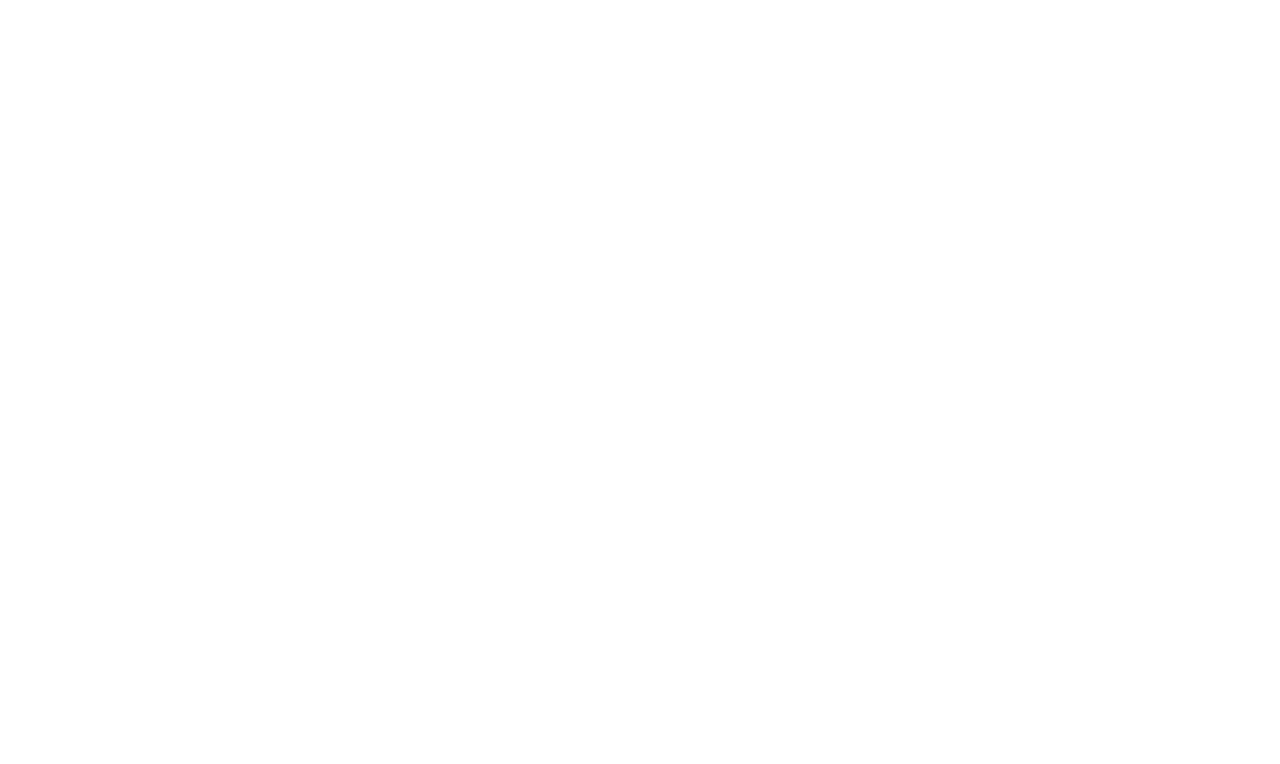
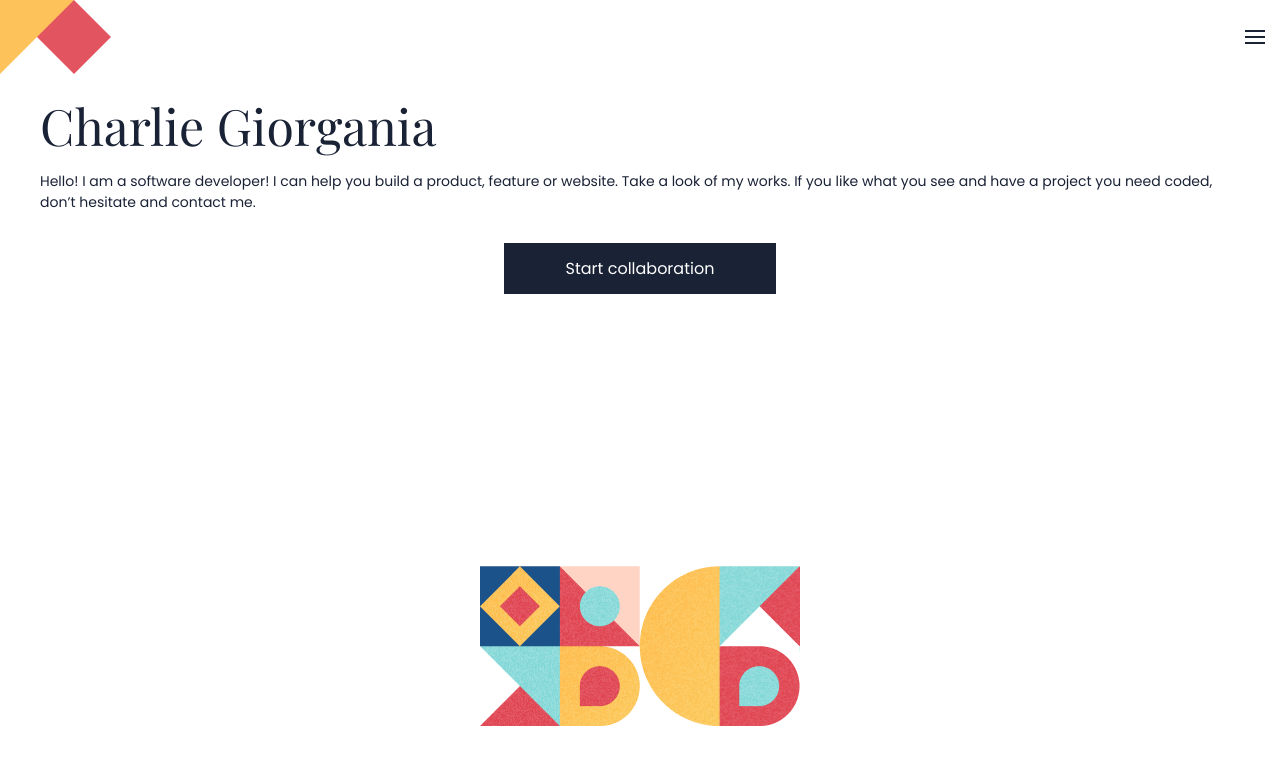
Before and after one commit to erickhansx/portfolio, a plain HTML site: page index.html in a window 1280 px wide. Drawn offline with nearby package versions, Linux system fonts and the light colour scheme.

Commit message:
Add text content to HTML and styles to stylesheet

```diff
--- a/index.html
+++ b/index.html
@@ -14,5 +14,38 @@
     <link rel="stylesheet" href="/resources/css/style.css" />
     <title>Portfolio</title>
   </head>
-  <body></body>
+  <body>
+    <main>
+      <header class="top-nav-burger">
+        <nav class="container burger">
+          <div class="top-corner-image">
+            <img
+              src="/resources/images/image_geometry_1.png"
+              alt="corner image"
+            />
+          </div>
+
+          <div class="menu-burger-image">
+            <img src="/resources/images/ic_menu.png" alt="burguer menu" />
+          </div>
+        </nav>
+      </header>
+      <section class="container introduction">
+        <div>
+          <h1 class="developers-name">Charlie Giorgania</h1>
+          <p class="intro-content">
+            Hello! I am a software developer! I can help you build a product,
+            feature or website. Take a look of my works. If you like what you
+            see and have a project you need coded, don’t hesitate and contact
+            me.
+          </p>
+        </div>
+        <div class="colab-detail">
+          <div class="colab-butn">
+            <a href="#" class="start-colab">Start collaboration</a>
+          </div>
+        </div>
+      </section>
+    </main>
+  </body>
 </html>
```
Also changed, not shown: 1 other file.
